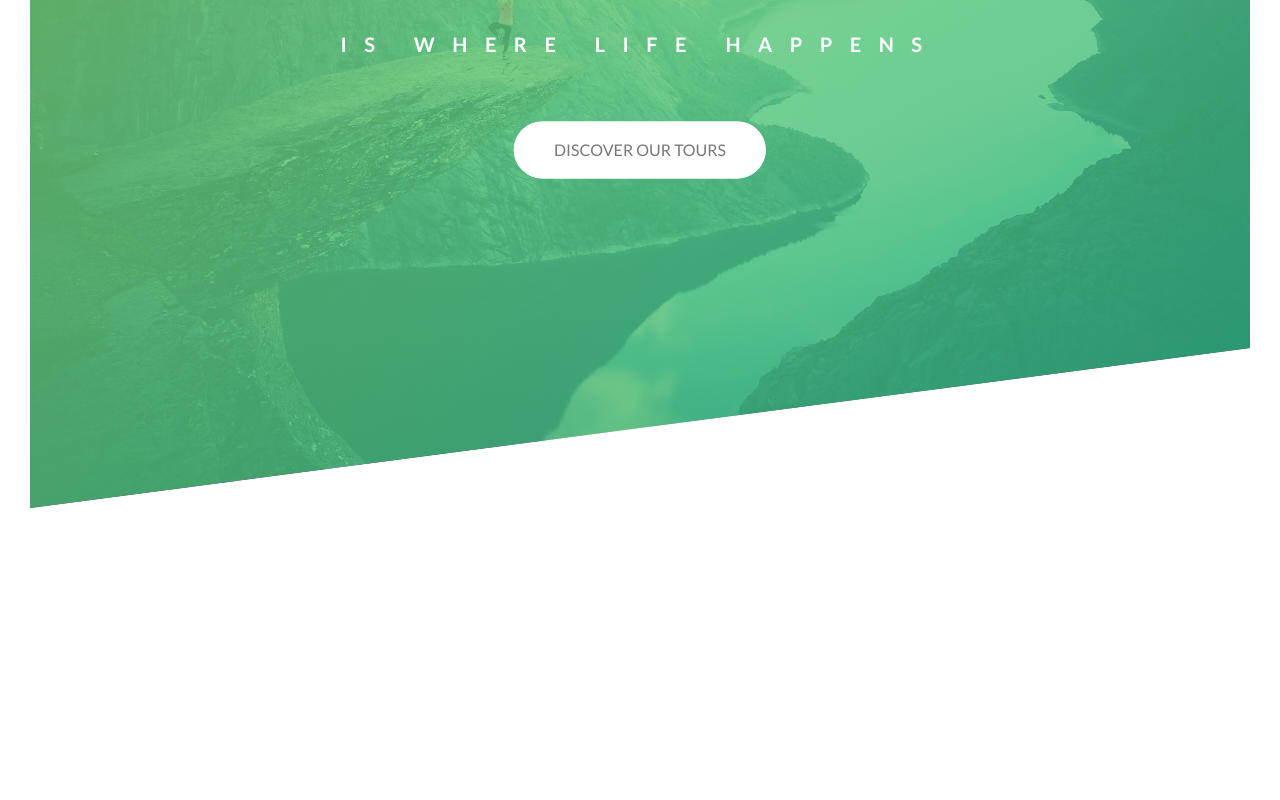
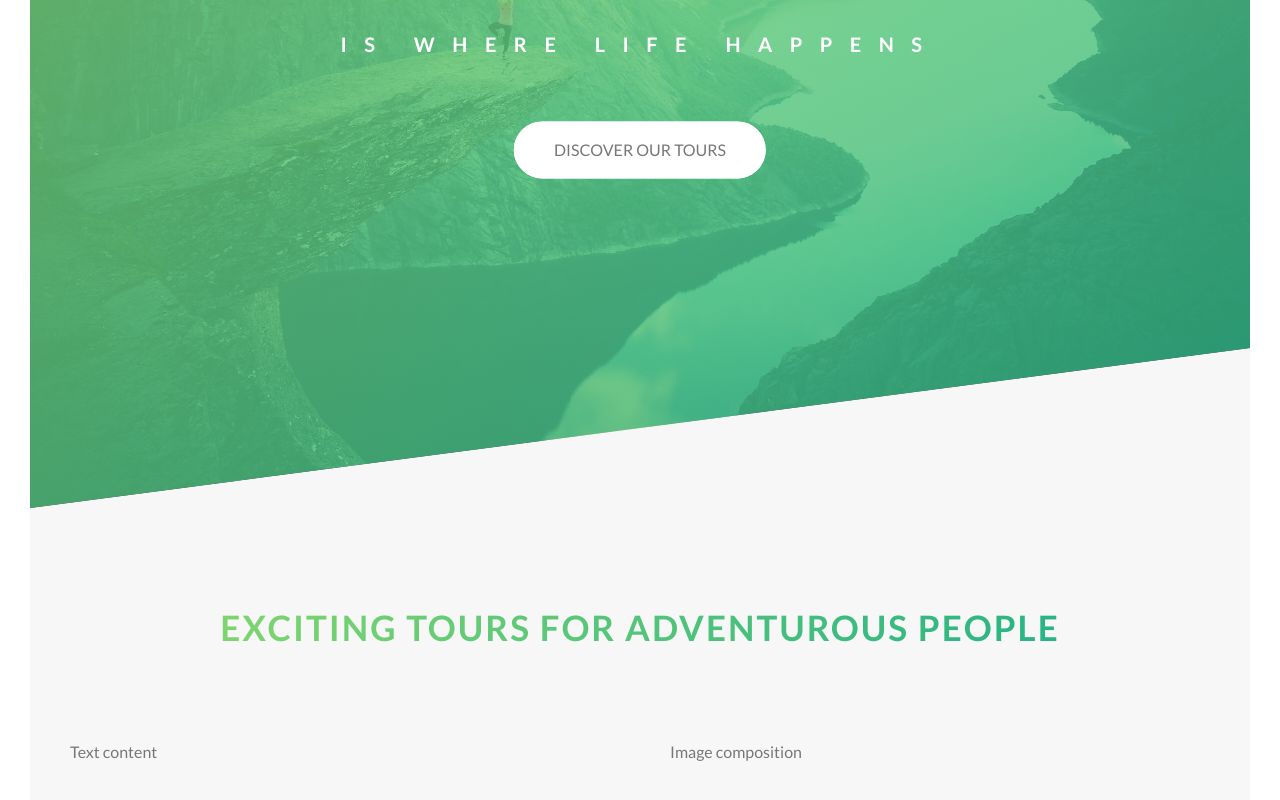
Before and after one commit to akoreh/Natours, a React (Create React App) app: page / in a window 1280 px wide. Shown: the part 282-1082 px from the top of the page. Before the commit the page ends 820 px from the top, so only its background shows below. Built offline with nearby package versions, Linux system fonts and the light colour scheme.

Commit message:
Added about section to layout

```diff
--- a/src/containers/Layout/Layout.js
+++ b/src/containers/Layout/Layout.js
@@ -2,10 +2,14 @@ import React from 'react';
 
 import Wrapper from '../../hoc/Wrapper/Wrapper';
 import Header from '../../components/Header/Header';
+import About from '../../components/About/About';
 
 const layout = () => (
     <Wrapper>
         <Header />
+        <main>
+            <About />
+        </main>
     </Wrapper>
 );
 
```
